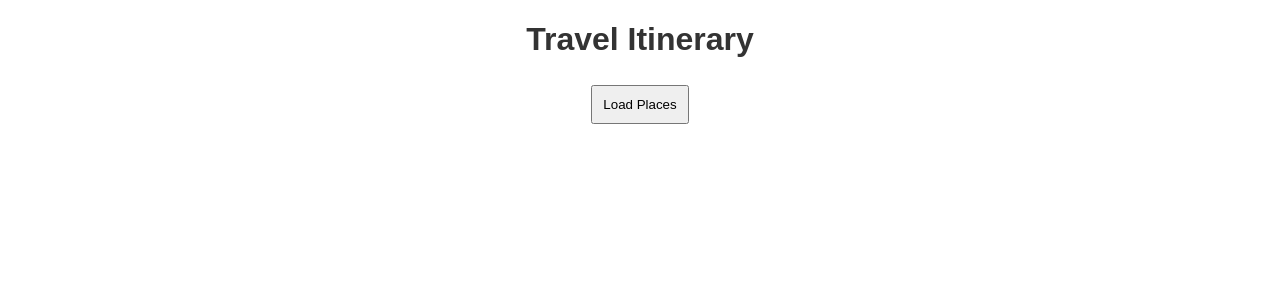
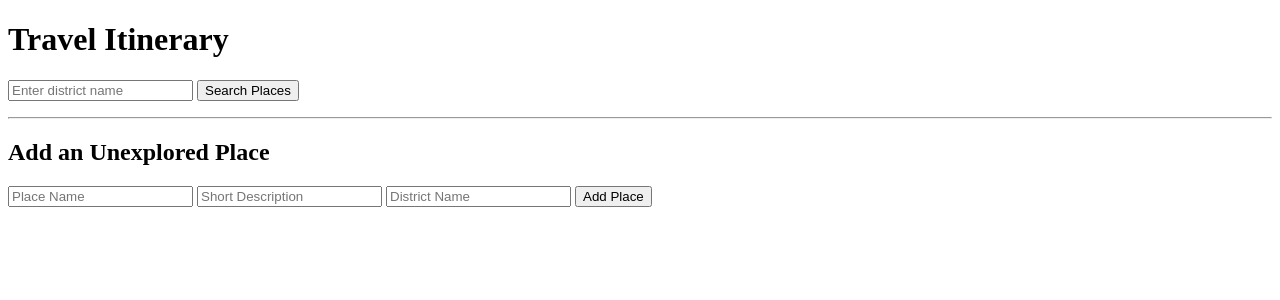
Before and after one commit to KB-22/travel-itinerary, a Flask app: page / in a window 1280 px wide. Shown: the top 300 px of the page. Run offline with Flask 3, Linux system fonts and the light colour scheme; some libraries are stand-ins or nearby versions.

Commit message:
Update index.html

```diff
--- a/templates/index.html
+++ b/templates/index.html
@@ -4,35 +4,50 @@
     <meta charset="UTF-8">
     <meta name="viewport" content="width=device-width, initial-scale=1.0">
     <title>Travel Itinerary</title>
-    <link rel="stylesheet" href="{{ url_for('static', filename='styles.css') }}">
 </head>
 <body>
     <h1>Travel Itinerary</h1>
-    <button onclick="fetchPlaces()">Load Places</button>
-    <ul id="places"></ul>
+
+    <!-- Search for District -->
+    <input type="text" id="district-input" placeholder="Enter district name">
+    <button onclick="loadPlaces()">Search Places</button>
+
+    <!-- Display Places -->
+    <ul id="places-list"></ul>
+
+    <hr>
+
+    <!-- Form to Add a New Place -->
+    <h2>Add an Unexplored Place</h2>
+    <input type="text" id="place-name" placeholder="Place Name">
+    <input type="text" id="place-desc" placeholder="Short Description">
+    <input type="text" id="place-district" placeholder="District Name">
+    <button onclick="addPlace()">Add Place</button>
 
     <script>
-        function fetchPlaces() {
-            fetch('/places')
+        function loadPlaces() {
+            let district = document.getElementById("district-input").value;
+            fetch(`/places?district=${district}`)
                 .then(response => response.json())
                 .then(data => {
-                    let placesList = document.getElementById('places');
-                    placesList.innerHTML = '';
+                    let placesList = document.getElementById("places-list");
+                    placesList.innerHTML = "";
+
                     data.forEach(place => {
-                        let item = document.createElement('li');
-                        item.innerHTML = `${place.name} (Visits: ${place.visit_count}) <button onclick="increaseCount(${place.id})">Visit</button>`;
-                        placesList.appendChild(item);
+                        let listItem = document.createElement("li");
+                        listItem.innerText = `${place.name} (Visits: ${place.visit_count}) - ${place.description}`;
+                        placesList.appendChild(listItem);
                     });
-                });
+                })
+                .catch(error => console.error("Error loading places:", error));
         }
 
-        function increaseCount(id) {
-            fetch('/increase_visit_count', {
-                method: 'POST',
-                headers: { 'Content-Type': 'application/json' },
-                body: JSON.stringify({ place_id: id })
-            }).then(response => response.json()).then(() => fetchPlaces());
-        }
-    </script>
-</body>
-</html>
+        function addPlace() {
+            let name = document.getElementById("place-name").value;
+            let description = document.getElementById("place-desc").value;
+            let district = document.getElementById("place-district").value;
+
+            fetch('/add_place', {
+                method: "POST",
+                headers: { "Content-Type": "application/json" },
+                body: JSON.stringify({ name, description, district }
```
